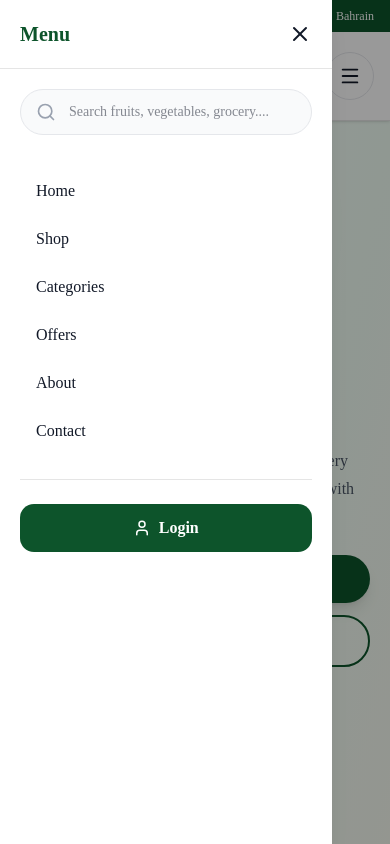
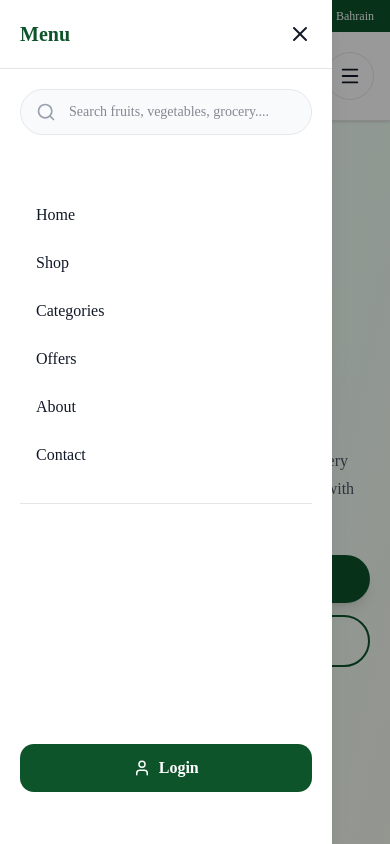
Before and after one commit to Hamza82898/hajwairi-trading, a Next.js app: page / in a window 390 px wide. Both pictures are taken after a click on the button 350 px from the left and 76 px from the top of the page. Shown: the top 844 px of the page. Built offline with nearby package versions, Linux system fonts and the light colour scheme; no server answers; the database is empty.

Commit message:
Updated Navbar

```diff
--- a/src/components/layout/NavbarClient.tsx
+++ b/src/components/layout/NavbarClient.tsx
@@ -147,7 +147,7 @@ export default function NavbarClient({
 
                 {/*Drawer*/}
                 <div
-                    className={`absolute left-0 top-0 h-full w-[85%] max-w-[340px] bg-white shadow-xl transition-transform duration-300 ${
+                    className={`absolute left-0 top-0 flex h-full w-[85%] max-w-[340px] flex-col overflow-y-auto bg-white shadow-xl transition-transform duration-300 ${
                         mobileOpen
                             ? "translate-x-0"
                             : "-translate-x-full"
@@ -165,7 +165,7 @@ export default function NavbarClient({
                         </button>
                     </div>
 
-                    <div className="p-5">
+                    <div className="flex h-full flex-col p-5">
                         <div className="mb-6">
                             <SearchBar />
                         </div>
@@ -227,7 +227,7 @@ export default function NavbarClient({
                         <div className="my-6 border-t" />
 
                         {/*Mobile Auth*/}
-                        <div className="pb-8">
+                        <div className="mt-auto pt-6 pb-8">
                             {session ? (
                                 <div className="space-y-2">
 
```
